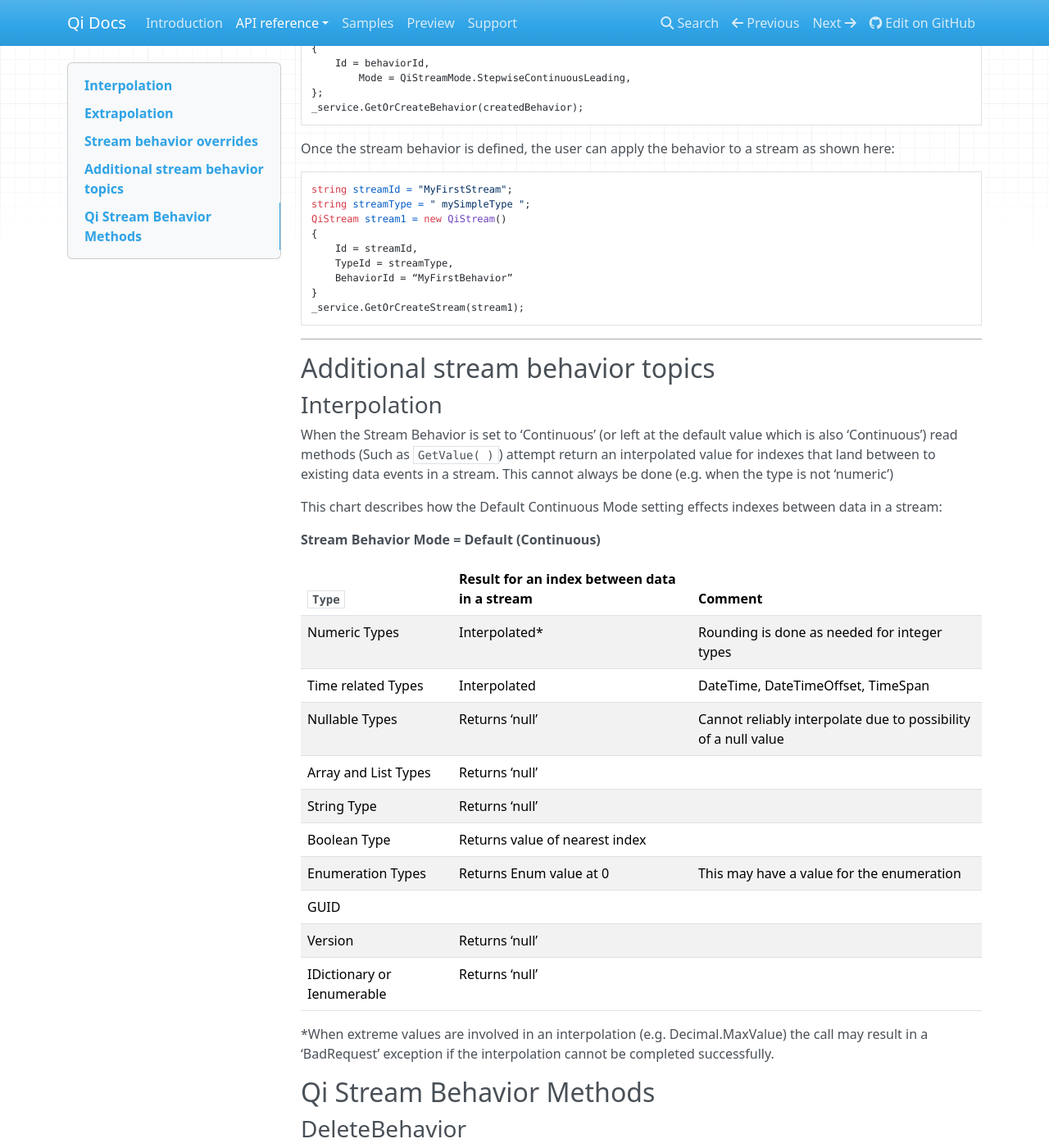
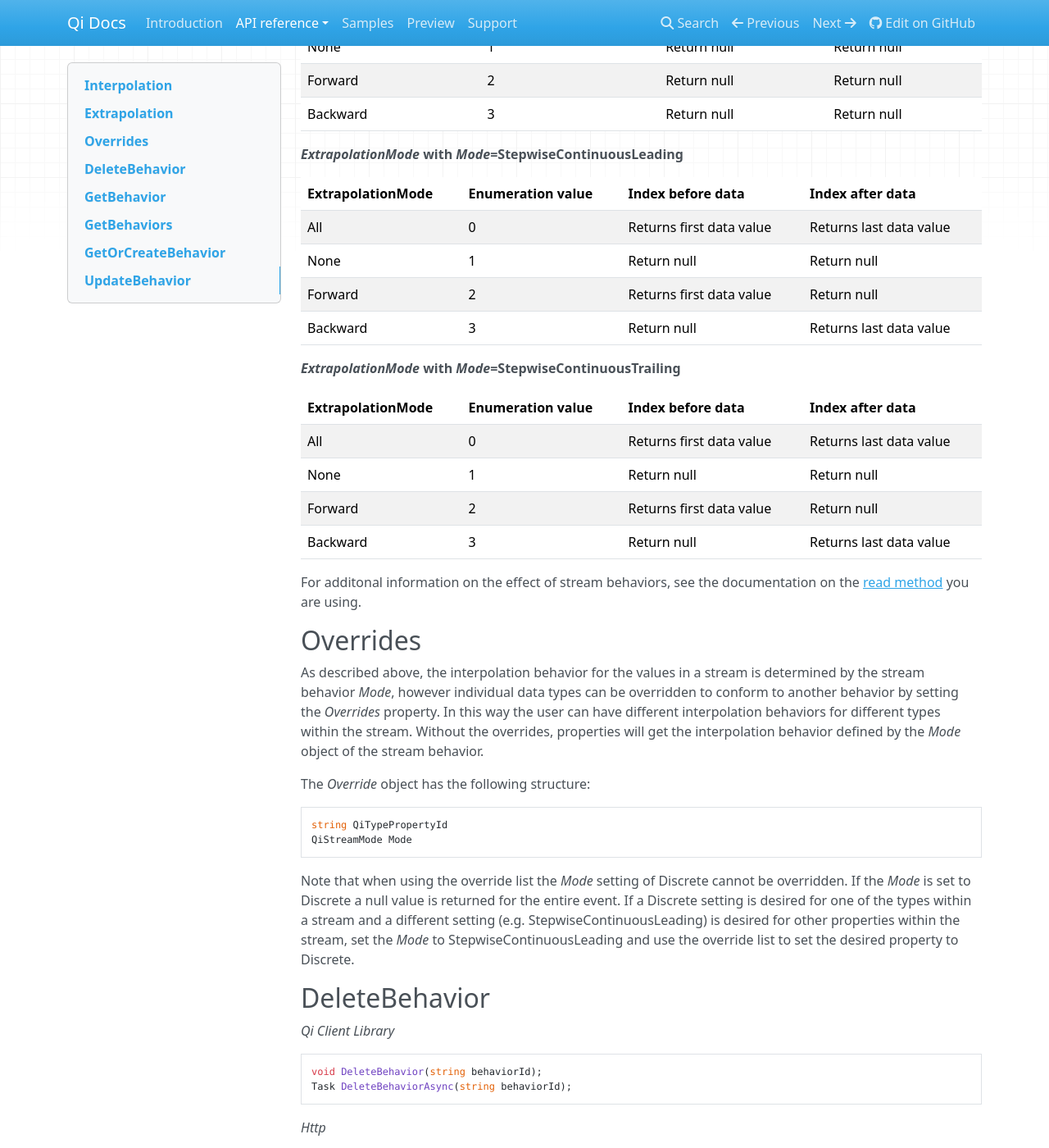
Before and after one commit to ssuryanarayanan/Qi-Docs, an MkDocs documentation site: the page built from docs/QiStreamBehaviors.md, in a window 1280 px wide and 1400 px high, scrolled down 3500 px. Shown: the whole window at 82% size. Built offline with MkDocs 1.6.1, drawn with Linux system fonts in a browser that asks for light colours; nearby versions of some CDN libraries; old or Windows-style settings are respelled for this version of MkDocs; some of the changed text lies outside the part shown.

Commit message:
Update QiStreamBehaviors.md

````diff
--- a/docs/QiStreamBehaviors.md
+++ b/docs/QiStreamBehaviors.md
@@ -28,6 +28,32 @@
 |[*GetWindowValues( )*](https://qi-docs.readthedocs.org/en/latest/Reading%20data/#getwindowvalues)|When Boundary is set to ExactOrCalculated|
 |[*GetRangeValues( )*](https://qi-docs.readthedocs.org/en/latest/Reading%20data/#getrangevalues)|When Boundary is set to ExactOrCalculated|
 
+The code here shows the definition and creation of a simple QiStreamBehavior:
+
+```
+String behaviorid = “myFirstBehavior”;
+QiStreamBehavior simpleBehavior = new QiStreamBehavior()
+{
+	Id = behaviorId,
+        Mode = QiStreamMode.StepwiseContinuousLeading,
+};
+_service.GetOrCreateBehavior(createdBehavior);
+```
+
+Once the stream behavior is defined, the behavior can be applied to a stream as shown here:
+
+```
+string streamId = "MyFirstStream";
+string streamType = " mySimpleType ";
+QiStream stream1 = new QiStream()
+{
+	Id = streamId,
+	TypeId = streamType,
+	BehaviorId = “MyFirstBehavior”
+}
+_service.GetOrCreateStream(stream1);
+```
+
 ##Interpolation
 
 When read methods effected by QiStreamBehavior (as shown above) are given an index that lands between two values in a stream, it is the *Mode* object that will determine what values will be retrieved. The table below indicates how a stream will behave for the mode values listed:
@@ -42,6 +68,27 @@
  			*Certain value types cannot be interpolated
 
 When *Mode* is set to continuous (or left at default) calls to read the value of the QiStreamBehavior will return "0=Default”. Stream behavior can also be used to give different mode settings to different data properties within the stream’s type using overrides. For example, this allows for a *discrete* mode setting for one property and a *continuous* mode setting for another.
+
+When the Stream Behavior is set to Continuous or Default read methods attempt return an interpolated value for indexes that land between two existing data events in a stream. This cannot always be done, for example when the type is not numeric.
+
+The table below describes how the Continuous or Default *Mode* effects indexes between data in a stream:
+
+__*Mode* = Continuous or Default__
+
+|*Type*|Result for an index between data in a stream|Comment|
+|---|---|---|
+|Numeric Types|Interpolated\*|Rounding is done as needed for integer types|
+|Time related Types|Interpolated|DateTime, DateTimeOffset, TimeSpan|
+|Nullable Types|Returns ‘null’|Cannot reliably interpolate due to possibility of a null value
+|Array and List Types|Returns ‘null’||
+|String Type|Returns ‘null’||
+|Boolean Type|Returns value of nearest index||
+|Enumeration Types|Returns Enum value at 0|This may have a value for the enumeration|
+|GUID|||
+|Version|Returns ‘null’||
+|IDictionary or Ienumerable|Returns ‘null’||
+
+When extreme values are involved in an interpolation (e.g. Decimal.MaxValue) the call may result in a *BadRequest* exception if the interpolation cannot be completed successfully.
 
 ##Extrapolation
 
@@ -87,81 +134,19 @@
 
 For additonal information on the effect of stream behaviors, see the documentation on the [read method](https://qi-docs.readthedocs.org/en/latest/Reading%20data/) you are using.
 
-##Stream behavior overrides
-As described above, the interpolation behavior for all values in the stream event type is determined by the stream behavior `Mode` property. Individual data properties can be overridden to act as another behavior by setting the `Overrides` property. In this way the user can have different interpolation behavior for different event properties within the stream.
+##Overrides
+As described above, the interpolation behavior for the values in a stream is determined by the stream behavior *Mode*, however individual data types can be overridden to conform to another behavior by setting the *Overrides* property. In this way the user can have different interpolation behaviors for different types within the stream. Without the overrides, properties will get the interpolation behavior defined by the *Mode* object of the stream behavior.
 
-The Override field of the Stream Behavior is made up of a list of `QiStreamBehaviorOverride` object. The `QiStreamBehaviorOverride` object has the following structure:
-	 `string QiTypePropertyId`
-	 `QiStreamMode Mode`
-
-Note that when using the override list, be aware that a Mode setting of ‘Discrete’ cannot be overridden. If the Mode is set to ‘Discrete’ a null value is returned for the entire event. If a ‘Discrete’ setting is desired for one of the type properties and a different setting (e.g. StepwiseContinuousLeading) is desired for other properties within the type, make sure to set the Mode to the StepwiseContinuousLeading and use the override list to set the other property to Discrete.
-
-Without the overrides, properties will get the interpolation behavior defined by the Mode field of the Stream Behavior.
-
-The code here shows the definition and creation of a simple QiStreamBehavior:
+The *Override* object has the following structure:
 
 ```
-String behaviorid = “myFirstBehavior”;
-QiStreamBehavior simpleBehavior = new QiStreamBehavior()
-{
-	Id = behaviorId,
-        Mode = QiStreamMode.StepwiseContinuousLeading,
-};
-_service.GetOrCreateBehavior(createdBehavior);
+string QiTypePropertyId
+QiStreamMode Mode
 ```
 
-Once the stream behavior is defined, the user can apply the behavior to a stream as shown here:
+Note that when using the override list the *Mode* setting of Discrete cannot be overridden. If the *Mode* is set to Discrete a null value is returned for the entire event. If a Discrete setting is desired for one of the types within a stream and a different setting (e.g. StepwiseContinuousLeading) is desired for other properties within the stream, set the *Mode* to StepwiseContinuousLeading and use the override list to set the desired property to Discrete.
 
-```
-string streamId = "MyFirstStream";
-string streamType = " mySimpleType ";
-QiStream stream1 = new QiStream()
-{
-	Id = streamId,
-	TypeId = streamType,
-	BehaviorId = “MyFirstBehavior”
-}
-_service.GetOrCreateStream(stream1);
-```
-
-
-
-
-
-------------------------------------------------
-
-
-
-
-
-
-## Additional stream behavior topics
-
-### Interpolation
-When the Stream Behavior is set to ‘Continuous’ (or left at the default value which is also ‘Continuous’) read methods (Such as `GetValue( )`) attempt return an interpolated value for indexes that land between to existing data events in a stream. This cannot always be done (e.g. when the type is not ‘numeric’)
-
-This chart describes how the Default Continuous Mode setting effects indexes between data in a stream:
-
-__Stream Behavior Mode = Default (Continuous)__
-
-|`Type`|Result for an index between data in a stream|Comment|
-|---|---|---|
-|Numeric Types|Interpolated\*|Rounding is done as needed for integer types|
-|Time related Types|Interpolated|DateTime, DateTimeOffset, TimeSpan|
-|Nullable Types|Returns ‘null’|Cannot reliably interpolate due to possibility of a null value
-|Array and List Types|Returns ‘null’||
-|String Type|Returns ‘null’||
-|Boolean Type|Returns value of nearest index||
-|Enumeration Types|Returns Enum value at 0|This may have a value for the enumeration|
-|GUID|||
-|Version|Returns ‘null’||
-|IDictionary or Ienumerable|Returns ‘null’||
-
-*When extreme values are involved in an interpolation (e.g. Decimal.MaxValue) the call may result in a ‘BadRequest’ exception if the interpolation cannot be completed successfully.
-
-## Qi Stream Behavior Methods
-
-### DeleteBehavior
+## DeleteBehavior
 *_Qi Client Library_*
 ```
 void DeleteBehavior(string behaviorId);
@@ -174,16 +159,17 @@
 ```
 
 **Parameters**
-`behaviorId` -- id of the behavior to delete; the behavior must not be associated with any streams
+
+*behaviorId*: Id of the behavior to delete; the behavior must not be associated with any streams
 
 **Security**
-Allowed by Administrator account
+Allowed by administrator account
 
 **Operation**
 Deletes the specified behavior
 Stream Behaviors objects that are still associated with a stream cannot be deleted
 
-### GetBehavior
+## GetBehavior
 *_Qi Client Library_*
 ```
 QiStreamBehavior GetBehavior(string behaviorId);
@@ -195,15 +181,16 @@
 ```
 
 **Parameters**
-`behaviorId` -- id of the behavior definition to retrieve
+
+*behaviorId*: Id of the behavior definition to retrieve
 
 **Security**
-Allowed by Administrator and User accounts
+Allowed by administrator and user accounts
 
 **Operation**
 Gets a QiStreamBehavior object from service
 
-### GetBehaviors
+## GetBehaviors
 *_Qi Client Library_*
 ```
 IEnumerable<QiStreamBehavior> GetBehaviors();
@@ -216,15 +203,16 @@
 ```
 
 **Parameters**
+
 None
 
 **Security**
-Allowed by Administrator and User accounts
+Allowed by administrator and user accounts
 
 **Operation**
 Returns IEnumerable of all behavior objects
 
-### GetOrCreateBehavior
+## GetOrCreateBehavior
 *_Qi Client Library_*
 ```
 QiStreamBehavior GetOrCreateBehavior(QiStreamBehavior entity);
@@ -238,16 +226,17 @@
 Content is serialized `QiStreamBehavior` entity
 
 **Parameters**
-`entity` -- a QiStreamBehavior object to add to the Qi Service
+
+*entity*: A QiStreamBehavior object to add to Qi
 
 **Security**
-Allowed by Administrator account
+Allowed by administrator account
 
 **Operation**
 Creates a QiStreamBehavior (or returns it if it already exists)
-If `entity` already exists on the server by `Id`, that existing behavior is returned to the caller unchanged
+If *entity* already exists on the server by *Id*, that existing behavior is returned to the caller unchanged
 
-### UpdateBehavior
+## UpdateBehavior
 *_Qi Client Library_*
 ```
 void UpdateBehavior(string behaviorId, QiStreamBehavior entity);
@@ -260,8 +249,10 @@
 Content is a serialization of the behavior to update
 
 **Parameters**
-`behaviorId` -- identifier of the stream behavior to update
-`entity` -- updated stream behavior
+
+*entity*: Updated stream behavior
+
+*behaviorId*: Identifier of the stream behavior to update
 
 **Security**
 Allowed by Administrator account
````
